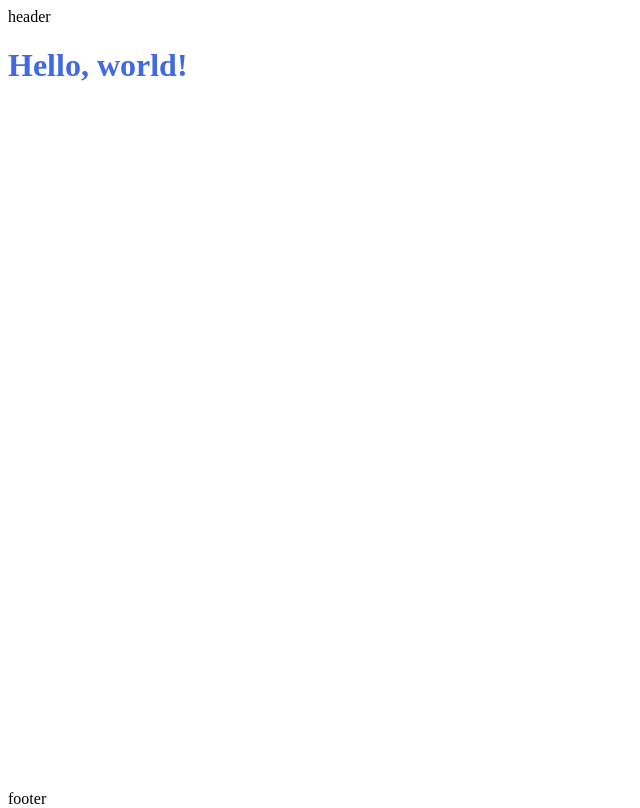
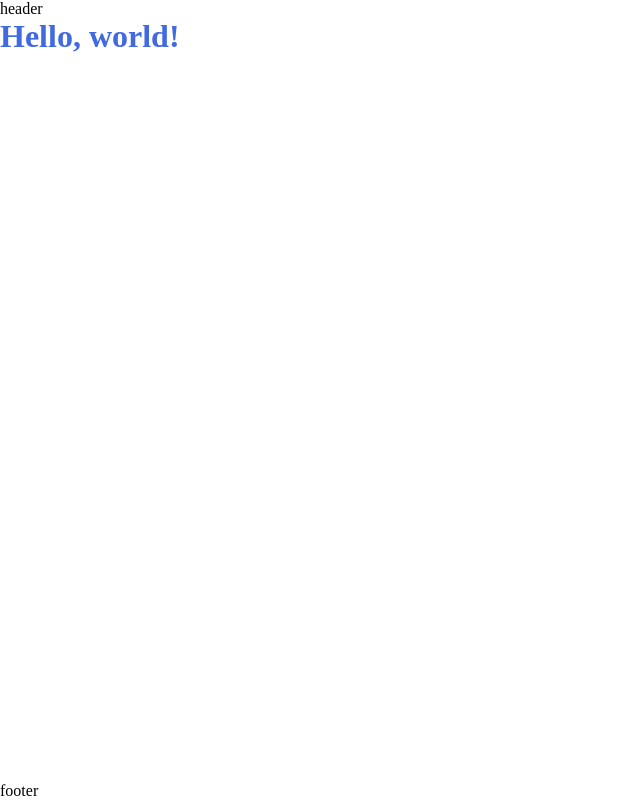
Before and after one commit to svbinf-ru/svbinf.ru, a Next.js app: page / in a window 1280 px wide. Shown: the whole page, without its empty margins (0-640 px from the left). Built offline with nearby package versions, Linux system fonts and the light colour scheme.

Commit message:
feat(styles): reset default css properties

```diff
--- a/styles/_globals.scss
+++ b/styles/_globals.scss
@@ -1,3 +1,10 @@
+* {
+    margin: 0;
+    padding: 0;
+    border: 0;
+    box-sizing: border-box;
+}
+
 html,
 body {
     height: 100%;
```
